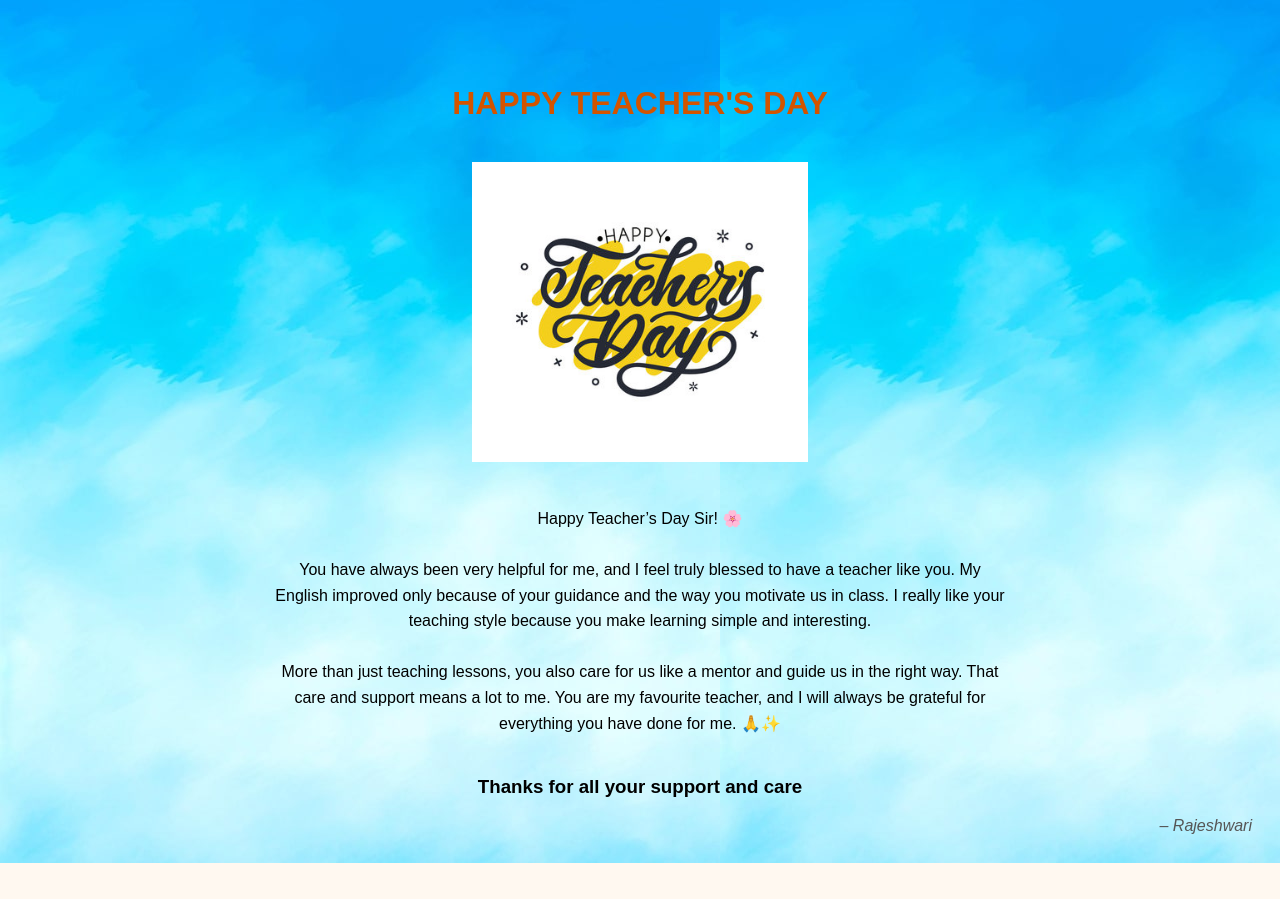
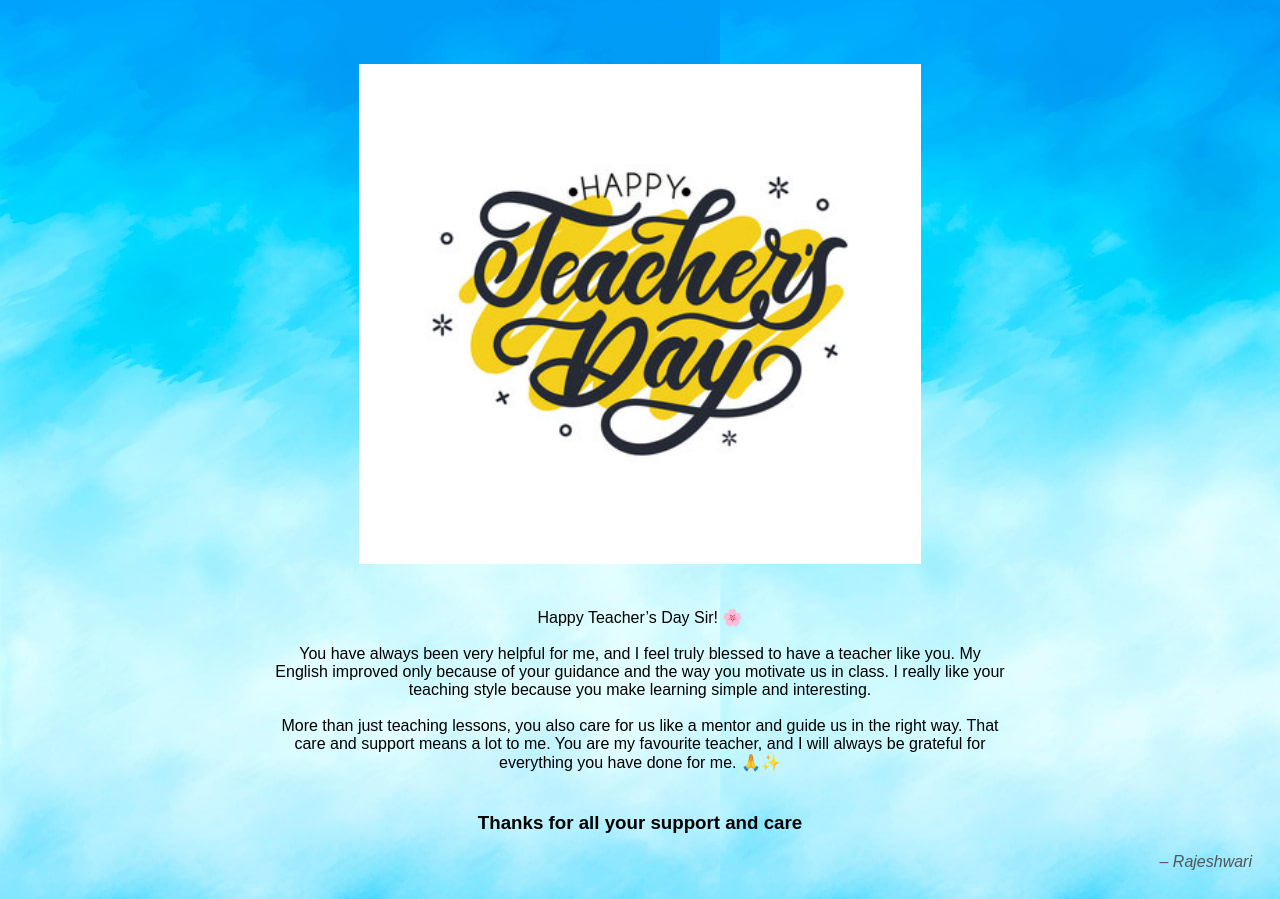
Before and after one commit to asbdu45123054511802112025/Greetings, a plain HTML site: page index.html in a window 1280 px wide. Before the commit the page ends 863 px from the top, so only its background shows below. Drawn offline with Linux system fonts and the light colour scheme.

Commit message:
Update index.html

```diff
--- a/index.html
+++ b/index.html
@@ -23,7 +23,7 @@
             border-radius: 10px;
             width: 60%;
             margin: 20px auto;
-            line-height: 1.6;
+
         }
         .signature {
             text-align: right;
@@ -35,12 +35,9 @@
 </head>
 <body style="background-image:url(pink.jpg);">
     <br>
-    <br>
     <center>
-
-    <h1>HAPPY TEACHER'S DAY</h1>
         <br>
-        <img src="photo.jpg" height="300px">
+        <img src="photo.jpg" height="500px">
 
     <p text-color:white;>
         Happy Teacher’s Day Sir! 🌸<br><br>
```
